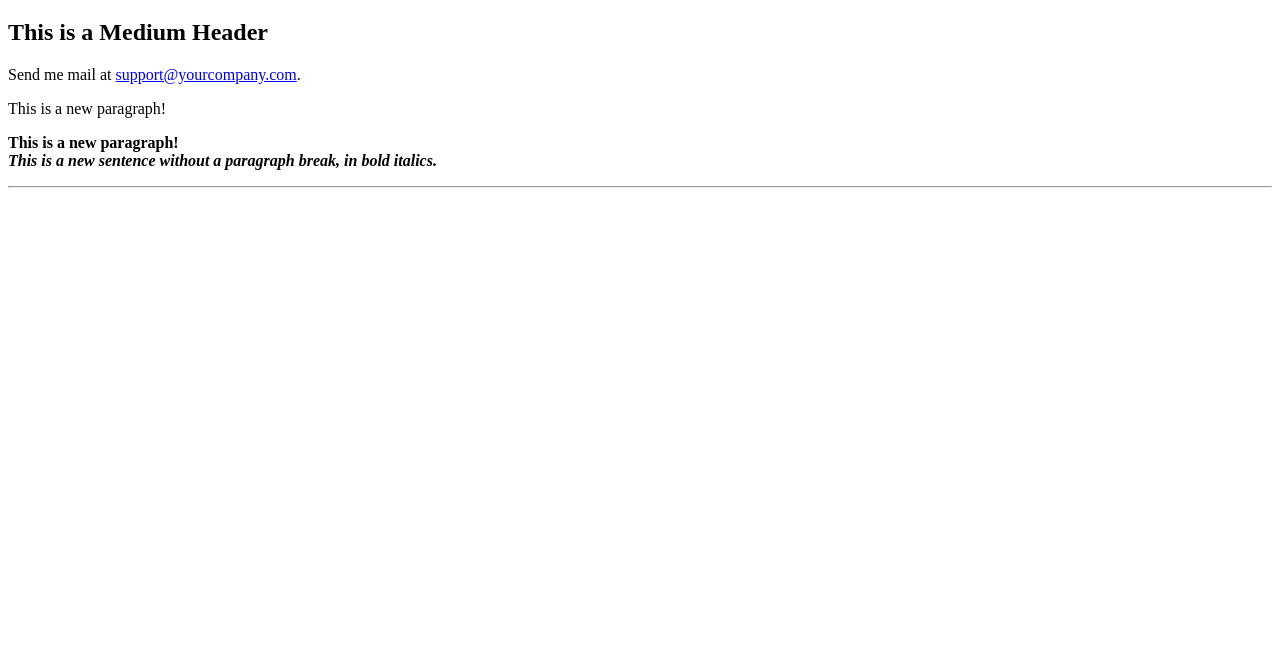
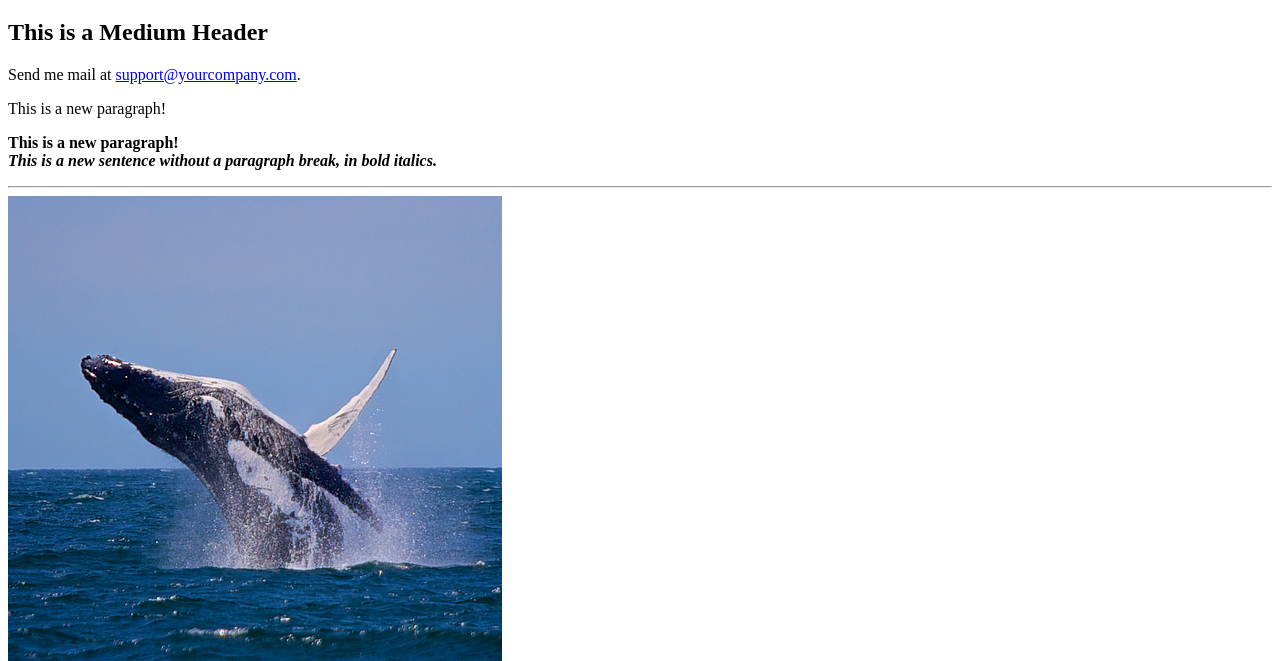
Before and after one commit to ASH2709/App-web, a plain HTML site: page index.html in a window 1280 px wide. Shown: the part 121-782 px from the top of the page. Drawn offline with Linux system fonts and the light colour scheme.

Commit message:
images added

```diff
--- a/index.html
+++ b/index.html
@@ -32,6 +32,9 @@ support@yourcompany.com</a>.
 
 <HR>
 
+<img src= " /images/breaching_whale.jpg" >
+
+
 </BODY>
 
 </HTML>
```
Also changed, not shown: images/breaching_whale.jpg (added), 1 other file.
